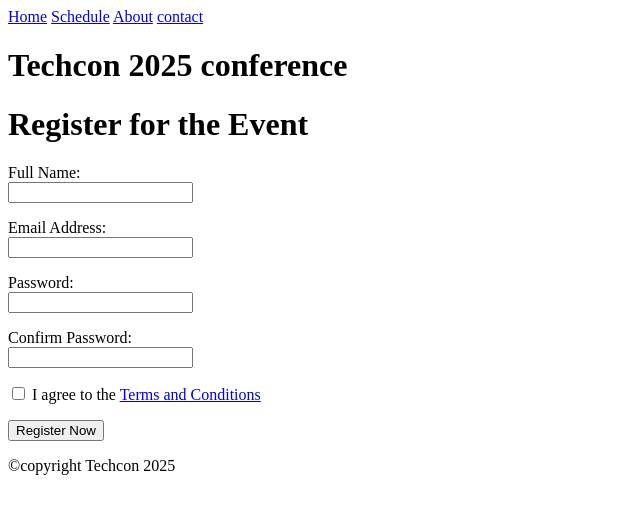
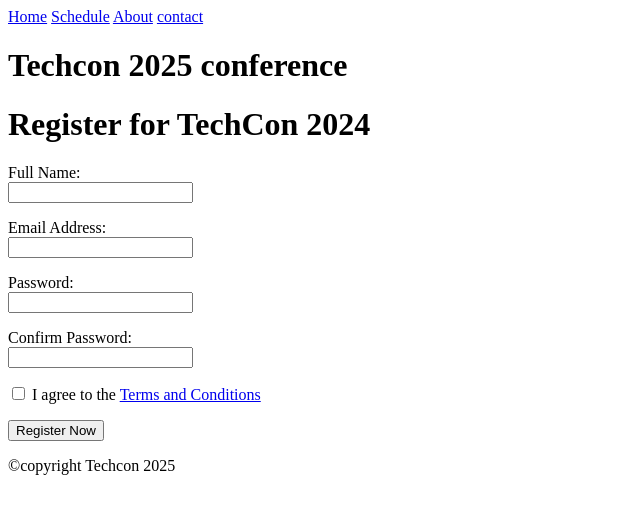
Before and after one commit to Machelli/TechCon_HTML, a plain HTML site: page techcon_website/register.html in a window 1280 px wide. Shown: the whole page, without its empty margins (0-640 px from the left). Drawn offline with Linux system fonts and the light colour scheme.

Commit message:
register updated

```diff
--- a/techcon_website/register.html
+++ b/techcon_website/register.html
@@ -14,7 +14,7 @@
  </header>
 <body>
     <main>
-      <h1>Register for the Event</h1>
+      <h1>Register for TechCon 2024</h1>
             <form action="#" method="POST">
                 <p>
                     <label for="full_name">Full Name:</label>
```
